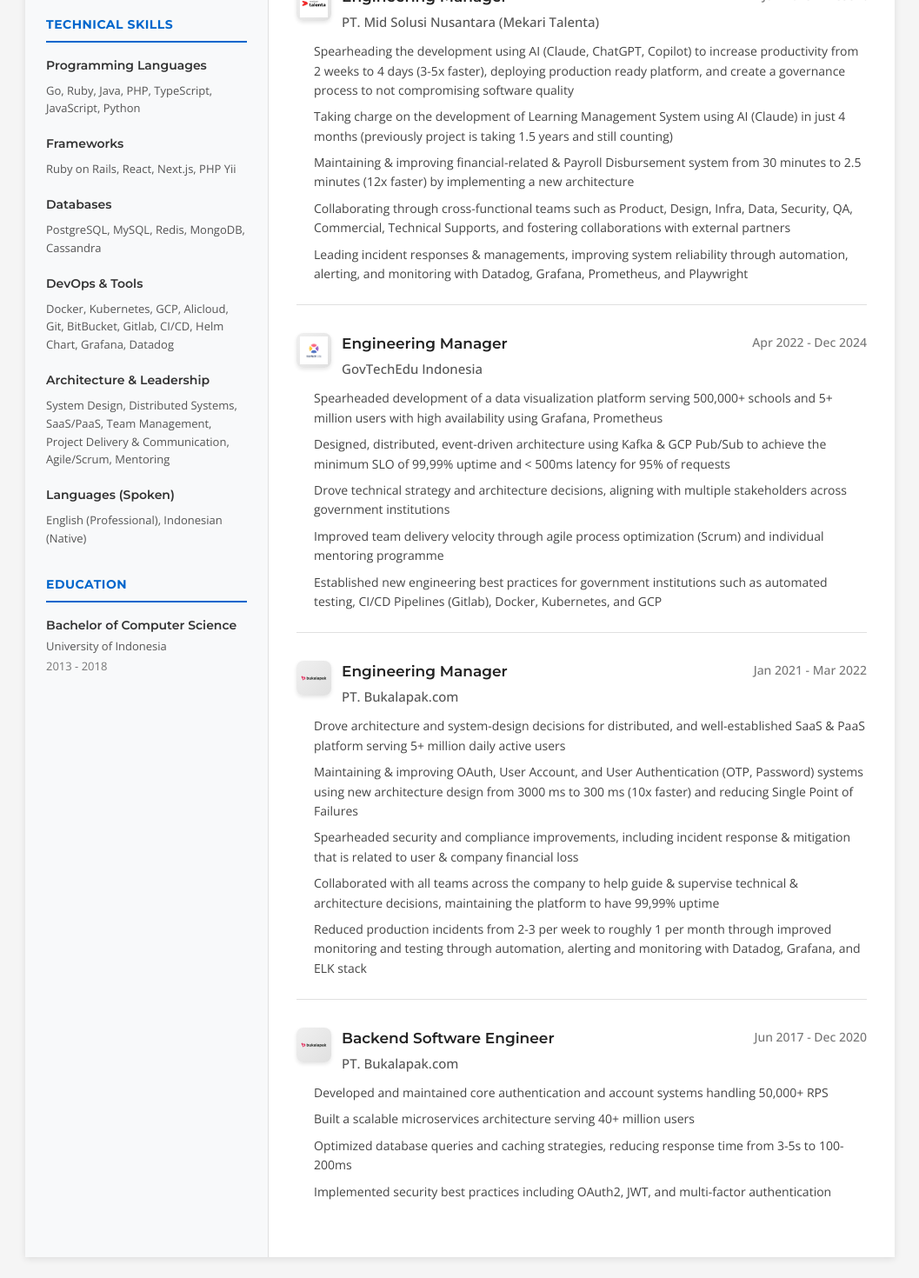
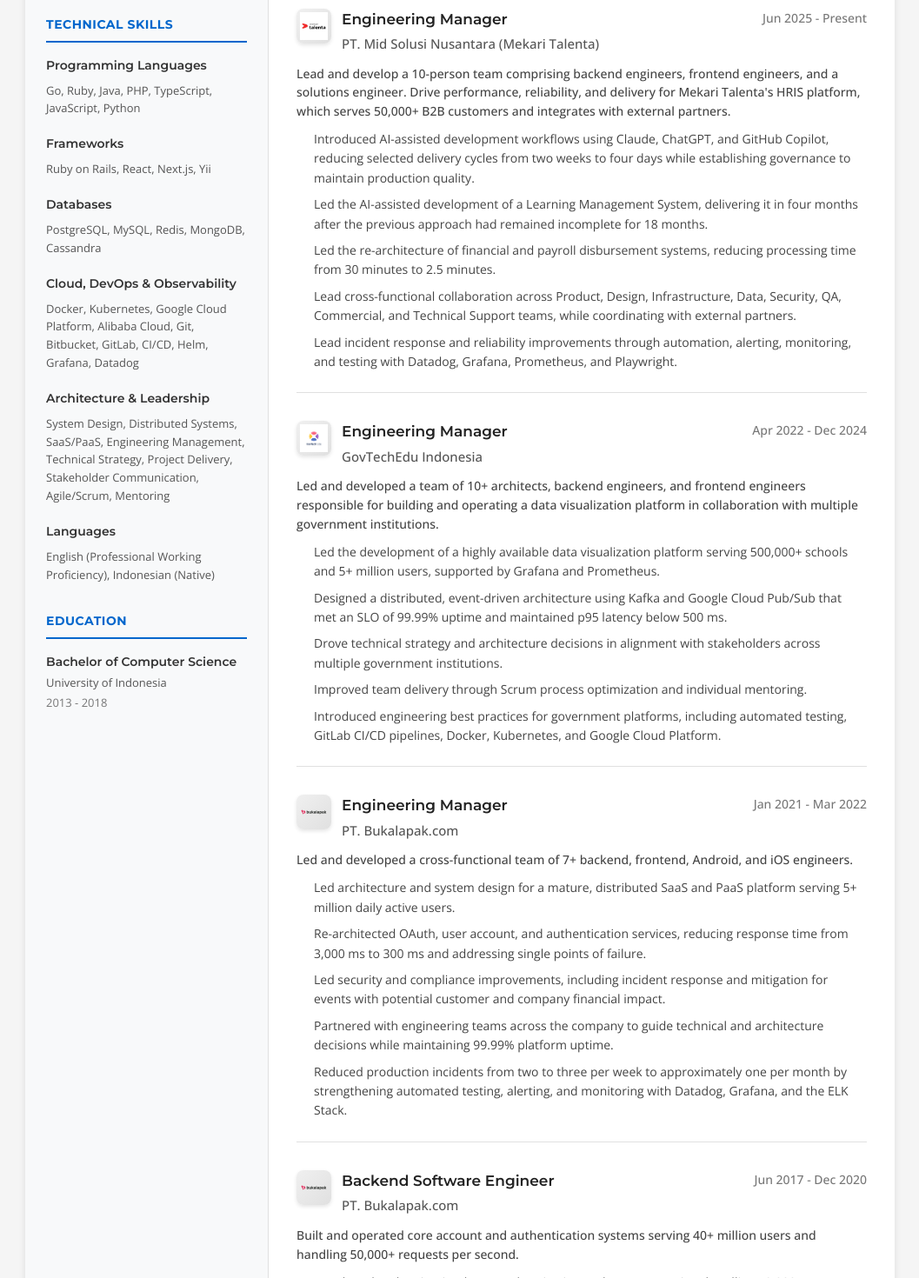
Before and after one commit to agusdhito/AgusDhito.github.io, a Next.js app: page /resume in a window 1280 px wide. Shown: the part 620-2090 px from the top of the page at 87% size, without its empty margins (111-1168 px from the left). Built offline with nearby package versions, Linux system fonts and the light colour scheme.

Commit message:
update format

```diff
--- a/src/app/data/site-content.json
+++ b/src/app/data/site-content.json
@@ -1,10 +1,10 @@
 {
   "profile": {
     "name": "Agustinus Ardhito Vedoputro",
-    "title": "Engineering Manager",
+    "title": "Engineering Manager | Distributed Systems & Platform Reliability",
     "location": "Jakarta, Indonesia · Open to relocation",
     "photo": "/self-formal.png",
-    "summary": "Engineering Manager with 9+ years in software engineering and 5+ years leading teams, who stays hands-on in architecture system design and coding. Track record of designing complex distributed, event-driven systems (Kafka, Redis) and scaling platforms to serve millions of users at high reliability — while growing high-performing teams and driving technical strategy across business-critical, HRIS, and government-scale applications.",
+    "summary": "Engineering Manager with 9+ years of software engineering experience and 5+ years leading engineering teams. Combines hands-on expertise in software architecture, system design, and coding with a track record of building complex distributed and event-driven systems using technologies such as Kafka and Redis. Experienced in scaling highly reliable platforms to millions of users, developing high-performing teams, and shaping technical strategy for business-critical HRIS and public-sector applications.",
     "contact": {
       "email": "agusdhito@gmail.com",
       "linkedinUrl": "https://www.linkedin.com/in/agustinus-ardhito/",
@@ -16,12 +16,30 @@
     }
   },
   "skills": [
-    { "category": "Programming Languages", "items": ["Go", "Ruby", "Java", "PHP", "TypeScript", "JavaScript", "Python"] },
-    { "category": "Frameworks", "items": ["Ruby on Rails", "React", "Next.js", "PHP Yii"] },
-    { "category": "Databases", "items": ["PostgreSQL", "MySQL", "Redis", "MongoDB", "Cassandra"] },
-    { "category": "DevOps & Tools", "items": ["Docker", "Kubernetes", "GCP", "Alicloud", "Git", "BitBucket", "Gitlab", "CI/CD", "Helm Chart", "Grafana", "Datadog"] },
-    { "category": "Architecture & Leadership", "items": ["System Design", "Distributed Systems", "SaaS/PaaS", "Team Management", "Project Delivery & Communication", "Agile/Scrum", "Mentoring"] },
-    { "category": "Languages (Spoken)", "items": ["English (Professional)", "Indonesian (Native)"] }
+    {
+      "category": "Programming Languages",
+      "items": ["Go", "Ruby", "Java", "PHP", "TypeScript", "JavaScript", "Python"]
+    },
+    {
+      "category": "Frameworks",
+      "items": ["Ruby on Rails", "React", "Next.js", "Yii"]
+    },
+    {
+      "category": "Databases",
+      "items": ["PostgreSQL", "MySQL", "Redis", "MongoDB", "Cassandra"]
+    },
+    {
+      "category": "Cloud, DevOps & Observability",
+      "items": ["Docker", "Kubernetes", "Google Cloud Platform", "Alibaba Cloud", "Git", "Bitbucket", "GitLab", "CI/CD", "Helm", "Grafana", "Datadog"]
+    },
+    {
+      "category": "Architecture & Leadership",
+      "items": ["System Design", "Distributed Systems", "SaaS/PaaS", "Engineering Management", "Technical Strategy", "Project Delivery", "Stakeholder Communication", "Agile/Scrum", "Mentoring"]
+    },
+    {
+      "category": "Languages",
+      "items": ["English (Professional Working Proficiency)", "Indonesian (Native)"]
+    }
   ],
   "education": [
     {
@@ -32,9 +50,9 @@
     }
   ],
   "keyAchievements": [
-    "Mekari Talenta : Successfully migrated Payroll Disbursement related services from monolith to microservices, improving performance by 12x and reducing Single Point of Failures",
-    "Govtechedu : Built a data visualization platform using startups best practices on public sector, serving 500,000+ school principals and 5+ million teachers across Indonesia",
-    "Bukalapak : Scaled systems to support 5+ million daily active users, 10000+ RPS with 99.99% uptime"
+    "Mekari Talenta: Led the migration of payroll disbursement services from a monolith to microservices, reducing processing time from 30 minutes to 2.5 minutes and addressing single points of failure.",
+    "GovTechEdu: Built a public-sector data visualization platform using modern engineering practices, serving 500,000+ schools and 5+ million users across Indonesia.",
+    "Bukalapak: Scaled systems supporting 5+ million daily active users and 10,000+ requests per second while maintaining 99.99% uptime."
   ],
   "experiences": [
     {
@@ -45,13 +63,13 @@
       "start": "2025-06",
       "end": null,
       "dateLabel": "Jun 2025 - Present",
-      "summary": "Leading and growing a team of 10 (Backend, Frontend, Solution Engineer), driving excellency of performance and reliability for Mekari Talenta's HRIS across 50,000+ B2B companies and third-party integrations.",
+      "summary": "Lead and develop a 10-person team comprising backend engineers, frontend engineers, and a solutions engineer. Drive performance, reliability, and delivery for Mekari Talenta's HRIS platform, which serves 50,000+ B2B customers and integrates with external partners.",
       "achievements": [
-        "Spearheading the development using AI (Claude, ChatGPT, Copilot) to increase productivity from 2 weeks to 4 days (3-5x faster), deploying production ready platform, and create a governance process to not compromising software quality",
-        "Taking charge on the development of Learning Management System using AI (Claude) in just 4 months (previously project is taking 1.5 years and still counting)",
-        "Maintaining & improving financial-related & Payroll Disbursement system from 30 minutes to 2.5 minutes (12x faster) by implementing a new architecture",
-        "Collaborating through cross-functional teams such as Product, Design, Infra, Data, Security, QA, Commercial, Technical Supports, and fostering collaborations with external partners",
-        "Leading incident responses & managements, improving system reliability through automation, alerting, and monitoring with Datadog, Grafana, Prometheus, and Playwright"
+        "Introduced AI-assisted development workflows using Claude, ChatGPT, and GitHub Copilot, reducing selected delivery cycles from two weeks to four days while establishing governance to maintain production quality.",
+        "Led the AI-assisted development of a Learning Management System, delivering it in four months after the previous approach had remained incomplete for 18 months.",
+        "Led the re-architecture of financial and payroll disbursement systems, reducing processing time from 30 minutes to 2.5 minutes.",
+        "Lead cross-functional collaboration across Product, Design, Infrastructure, Data, Security, QA, Commercial, and Technical Support teams, while coordinating with external partners.",
+        "Lead incident response and reliability improvements through automation, alerting, monitoring, and testing with Datadog, Grafana, Prometheus, and Playwright."
       ]
     },
     {
@@ -62,13 +80,13 @@
       "start": "2022-04",
       "end": "2024-12",
       "dateLabel": "Apr 2022 - Dec 2024",
-      "summary": "Led and grew a team of 10+ (Architect, Backend, Frontend), building and maintaining a data visualization platform, and working across multiple functions across government institutions.",
+      "summary": "Led and developed a team of 10+ architects, backend engineers, and frontend engineers responsible for building and operating a data visualization platform in collaboration with multiple government institutions.",
       "achievements": [
-        "Spearheaded development of a data visualization platform serving 500,000+ schools and 5+ million users with high availability using Grafana, Prometheus",
-        "Designed, distributed, event-driven architecture using Kafka & GCP Pub/Sub to achieve the minimum SLO of 99,99% uptime and < 500ms latency for 95% of requests",
-        "Drove technical strategy and architecture decisions, aligning with multiple stakeholders across government institutions",
-        "Improved team delivery velocity through agile process optimization (Scrum) and individual mentoring programme",
-        "Established new engineering best practices for government institutions such as automated testing, CI/CD Pipelines (Gitlab), Docker, Kubernetes, and GCP"
+        "Led the development of a highly available data visualization platform serving 500,000+ schools and 5+ million users, supported by Grafana and Prometheus.",
+        "Designed a distributed, event-driven architecture using Kafka and Google Cloud Pub/Sub that met an SLO of 99.99% uptime and maintained p95 latency below 500 ms.",
+        "Drove technical strategy and architecture decisions in alignment with stakeholders across multiple government institutions.",
+        "Improved team delivery through Scrum process optimization and individual mentoring.",
+        "Introduced engineering best practices for government platforms, including automated testing, GitLab CI/CD pipelines, Docker, Kubernetes, and Google Cloud Platform."
       ]
     },
     {
@@ -79,13 +97,13 @@
       "start": "2021-01",
       "end": "2022-03",
       "dateLabel": "Jan 2021 - Mar 2022",
-      "summary": "Led and grew a cross-functional team of 7+ across Backend, Frontend, Android, and iOS.",
+      "summary": "Led and developed a cross-functional team of 7+ backend, frontend, Android, and iOS engineers.",
       "achievements": [
-        "Drove architecture and system-design decisions for distributed, and well-established SaaS & PaaS platform serving 5+ million daily active users",
-        "Maintaining & improving OAuth, User Account, and User Authentication (OTP, Password) systems using new architecture design from 3000 ms to 300 ms (10x faster) and reducing Single Point of Failures",
-        "Spearheaded security and compliance improvements, including incident response & mitigation that is related to user & company financial loss",
-        "Collaborated with all teams across the company to help guide & supervise technical & architecture decisions, maintaining the platform to have 99,99% uptime",
-        "Reduced production incidents from 2-3 per week to roughly 1 per month through improved monitoring and testing through automation, alerting and monitoring with Datadog, Grafana, and ELK stack"
+        "Led architecture and system design for a mature, distributed SaaS and PaaS platform serving 5+ million daily active users.",
+        "Re-architected OAuth, user account, and authentication services, reducing response time from 3,000 ms to 300 ms and addressing single points of failure.",
+        "Led security and compliance improvements, including incident response and mitigation for events with potential customer and company financial impact.",
+        "Partnered with engineering teams across the company to guide technical and architecture decisions while maintaining 99.99% platform uptime.",
+        "Reduced production incidents from two to three per week to approximately one per month by strengthening automated testing, alerting, and monitoring with Datadog, Grafana, and the ELK Stack."
       ]
     },
     {
@@ -96,12 +114,12 @@
       "start": "2017-06",
       "end": "2020-12",
       "dateLabel": "Jun 2017 - Dec 2020",
-      "summary": "Built and maintained the core Account & Auth system for 40M+ users at 50,000+ RPS.",
+      "summary": "Built and operated core account and authentication systems serving 40+ million users and handling 50,000+ requests per second.",
       "achievements": [
-        "Developed and maintained core authentication and account systems handling 50,000+ RPS",
-        "Built a scalable microservices architecture serving 40+ million users",
-        "Optimized database queries and caching strategies, reducing response time from 3-5s to 100-200ms",
-        "Implemented security best practices including OAuth2, JWT, and multi-factor authentication"
+        "Developed and maintained core authentication and account services handling 50,000+ requests per second.",
+        "Built scalable microservices supporting 40+ million users.",
+        "Optimized database queries and caching strategies, reducing response time from 3-5 seconds to 100-200 ms.",
+        "Implemented security practices including OAuth 2.0, JWT, and multi-factor authentication."
       ]
     }
   ]
--- a/src/app/resume/page.tsx
+++ b/src/app/resume/page.tsx
@@ -129,6 +129,7 @@
                   company={experience.company}
                   date={experience.dateLabel}
                   logo_url={experience.logo_url}
+                  summary={experience.summary}
                   achievements={experience.achievements}
                 />
               ))}
--- a/src/app/resume/resume.css
+++ b/src/app/resume/resume.css
@@ -292,6 +292,14 @@
   font-weight: 500;
 }
 
+.experience-summary {
+  font-size: 0.875rem;
+  line-height: 1.55;
+  color: #444;
+  margin: 0 0 0.65rem 0;
+  font-weight: 500;
+}
+
 .achievements {
   margin: 0;
   padding-left: 1.25rem;
@@ -358,6 +366,14 @@
 }
 
 @media print {
+
+  /* System fonts keep every heading and body character mapped as searchable,
+     copyable Unicode text in browser-generated PDFs. */
+  .resume-container,
+  .resume-container * {
+    font-family: Arial, Helvetica, sans-serif !important;
+    font-variant-ligatures: none !important;
+  }
 
   /* Hide print button, navigation, footer and all UI elements */
   .no-print,
@@ -433,6 +449,8 @@
   .resume-header .title {
     font-size: 11pt !important;
     margin: 0 0 0.12rem 0 !important;
+    color: #ffffff !important;
+    opacity: 1 !important;
   }
 
   .resume-header .location {
@@ -560,7 +578,7 @@
   .experience-item {
     margin-bottom: 0.85rem !important;
     padding-bottom: 0.7rem !important;
-    break-inside: avoid;
+    break-inside: auto;
     border-bottom: 1px solid #e0e0e0;
   }
 
@@ -605,15 +623,24 @@
     font-size: 8.5pt !important;
   }
 
+  .experience-summary {
+    font-size: 9pt !important;
+    line-height: 1.4 !important;
+    margin: 0 0 0.35rem 0 !important;
+    break-inside: avoid;
+    break-after: avoid;
+  }
+
   .achievements {
     margin: 0 !important;
     padding-left: 0.95rem !important;
   }
 
   .achievements li {
-    font-size: 9.5pt !important;
-    line-height: 1.45 !important;
+    font-size: 9pt !important;
+    line-height: 1.4 !important;
     margin-bottom: 0.25rem !important;
+    break-inside: avoid;
   }
 
   .achievements li:last-child {
--- a/src/app/ui/ExperienceBoxResume.tsx
+++ b/src/app/ui/ExperienceBoxResume.tsx
@@ -5,6 +5,7 @@
   company: string;
   date: string;
   logo_url?: string;
+  summary?: string;
   achievements: string[];
 }
 
@@ -13,6 +14,7 @@
   company,
   date,
   logo_url,
+  summary,
   achievements
 }: ExperienceBoxResumeProps) {
   return (
@@ -35,6 +37,7 @@
         </div>
         <p className="date">{date}</p>
       </div>
+      {summary && <p className="experience-summary">{summary}</p>}
       <ul className="achievements">
         {achievements.map((achievement, index) => (
           <li key={index}>{achievement}</li>
```
